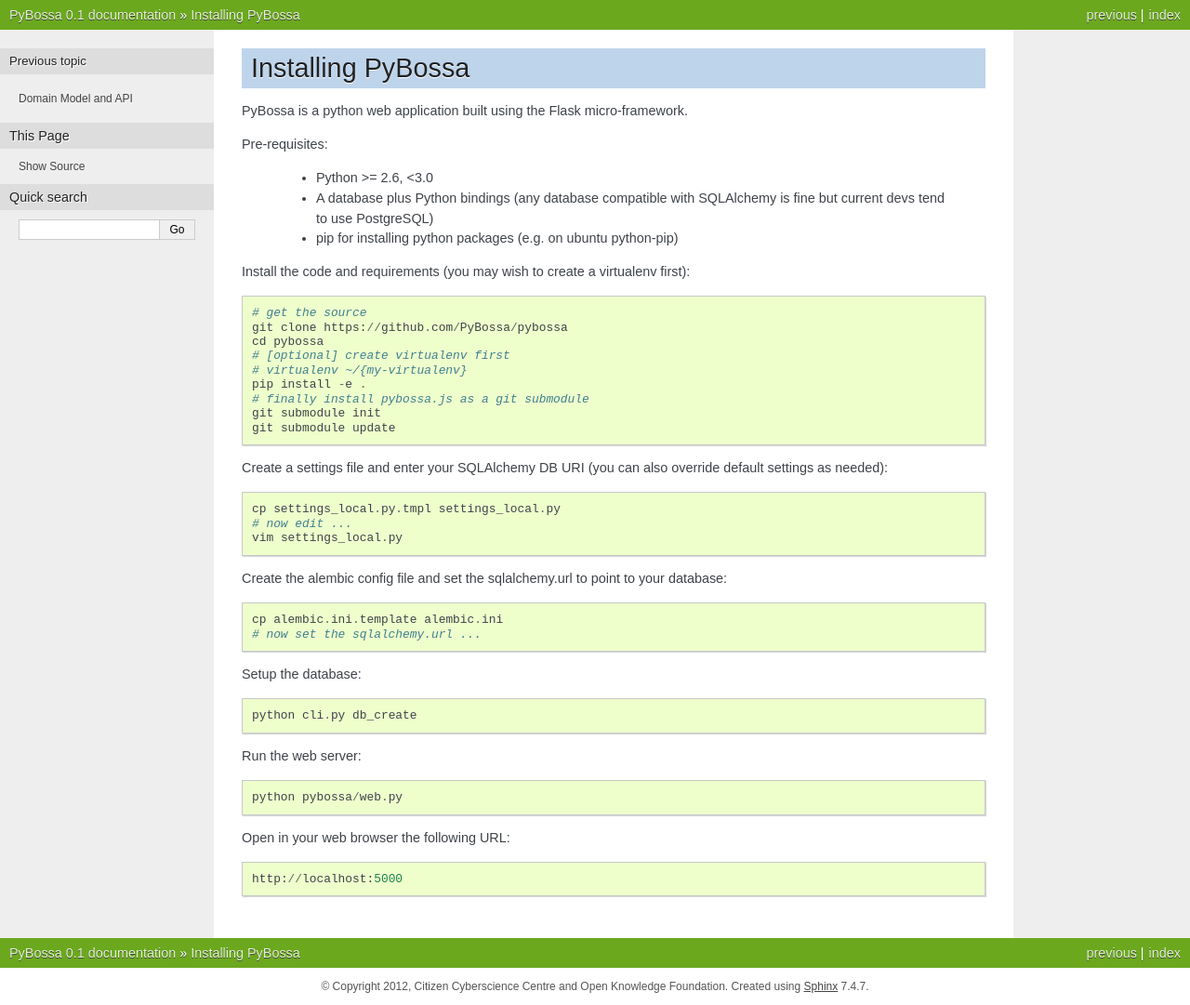
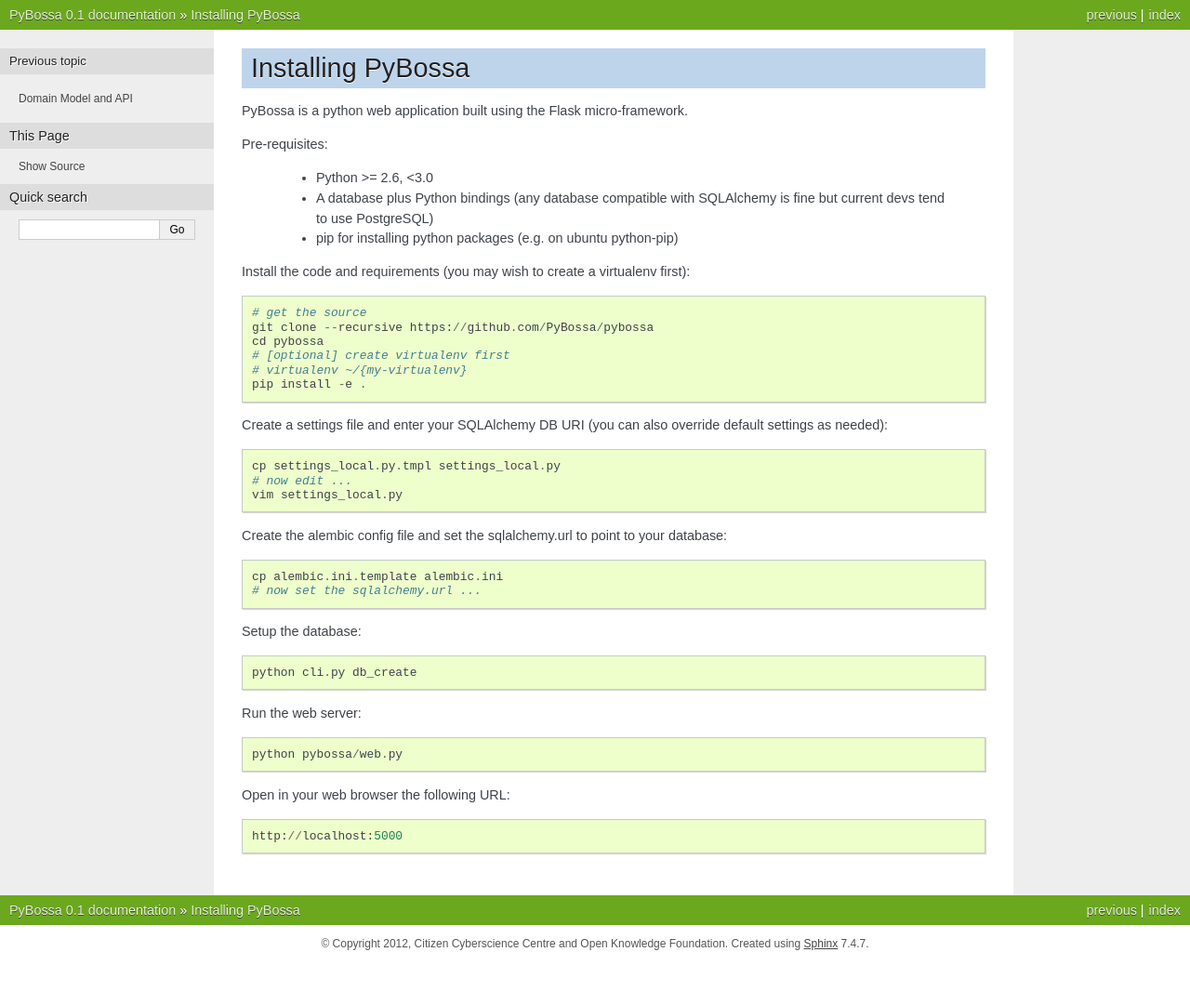
Before and after one commit to Scifabric/pybossa, a Sphinx documentation site: the page built from doc/install.rst, in a window 1280 px wide. Shown: the whole page at 93% size. Built offline with Sphinx 7.4.7, drawn with Linux system fonts in a browser that asks for light colours; after the commit the page ends 1035 px from its top, so only the background shows below that.

Commit message:
Use git clone --recursive

```diff
--- a/doc/install.rst
+++ b/doc/install.rst
@@ -14,14 +14,11 @@
 Install the code and requirements (you may wish to create a virtualenv first)::
 
   # get the source
-  git clone https://github.com/PyBossa/pybossa
+  git clone --recursive https://github.com/PyBossa/pybossa
   cd pybossa
   # [optional] create virtualenv first
   # virtualenv ~/{my-virtualenv}
   pip install -e .
-  # finally install pybossa.js as a git submodule
-  git submodule init
-  git submodule update
 
 .. note:
 
```
